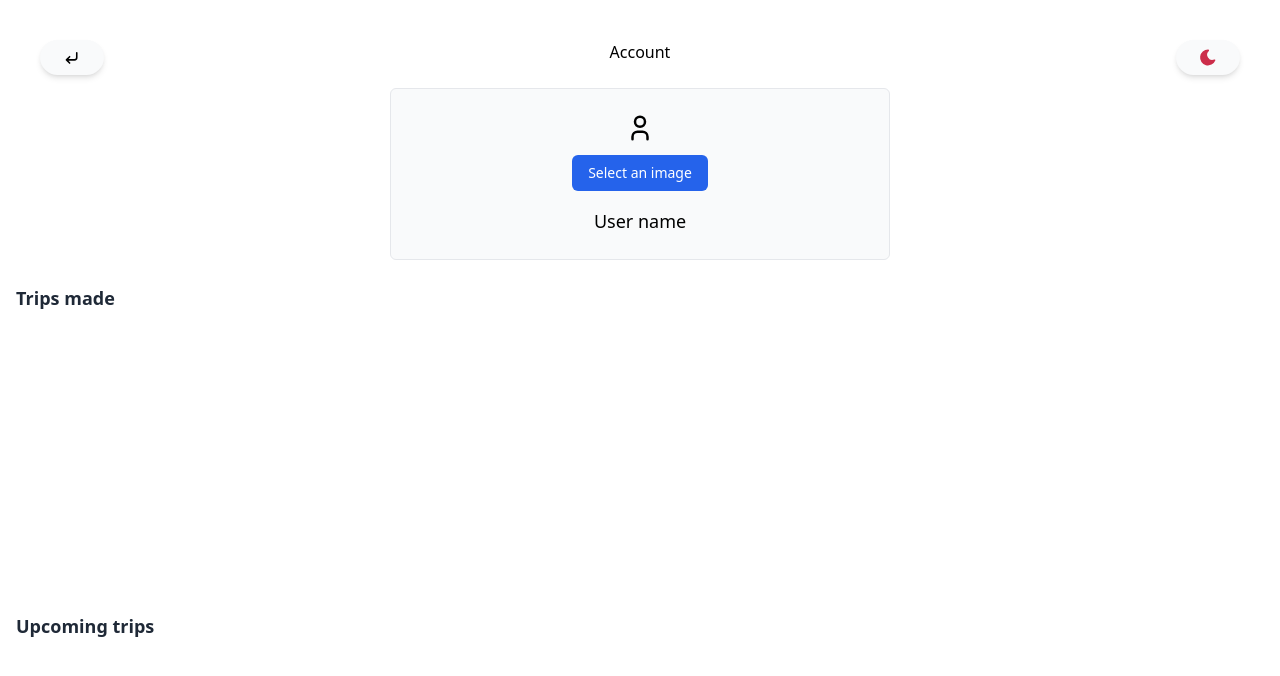
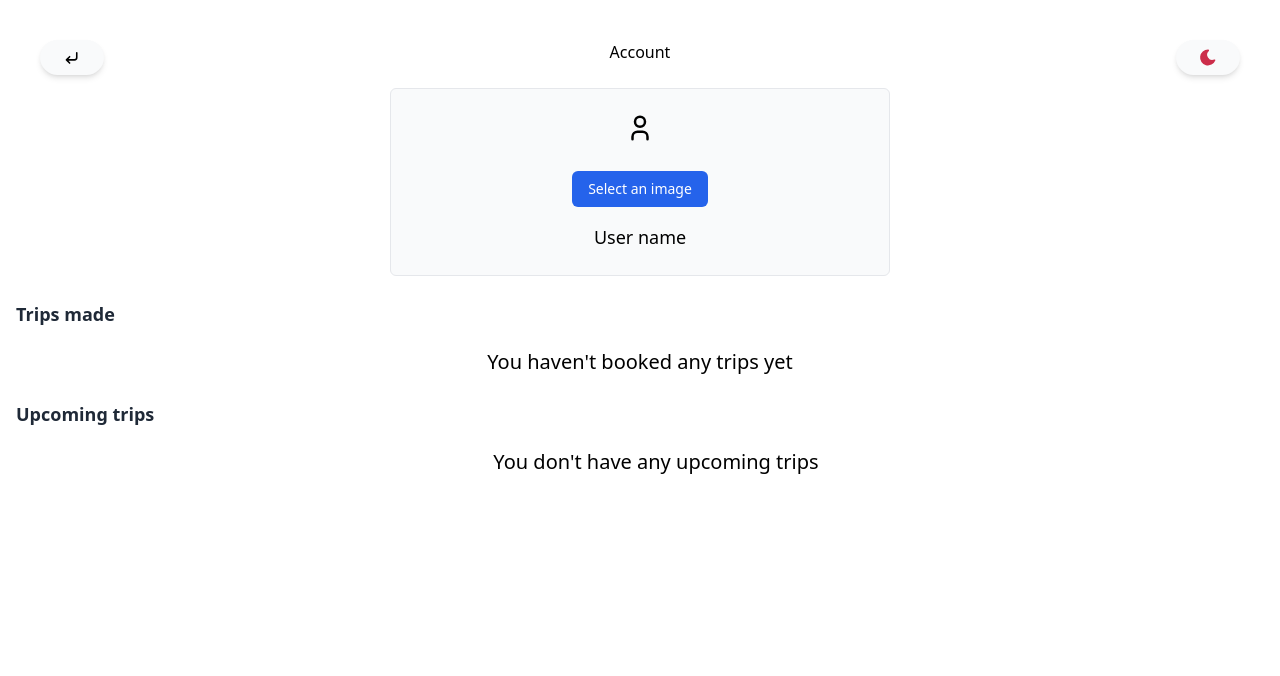
Before and after one commit to diegooooo10/Proyecto1, a React (Vite) app: page /account in a window 1280 px wide. Shown: the top 676 px of the page. Built offline with nearby package versions, Linux system fonts and the light colour scheme.

Commit message:
photo porfile

```diff
--- a/src/components/Acount.jsx
+++ b/src/components/Acount.jsx
@@ -1,5 +1,5 @@
+import { useState, useContext, useEffect } from "react";
 import { ArrowReturn, Dark, User } from "../svg";
-import { useContext } from "react";
 import { DarkModeContext } from "../context/DarkModeContext";
 import { Link } from "react-router-dom";
 import { ReservePlacesContext } from "../context/ReservePlacesContext";
@@ -8,8 +8,32 @@ export const Acount = () => {
   const { isDarkMode, setIsDarkMode } = useContext(DarkModeContext);
   const { upcomingTrips, tripsMade } = useContext(ReservePlacesContext);
 
+  const [profileImage, setProfileImage] = useState(null); // Estado para la imagen de perfil
+
+  // Recuperar la imagen desde localStorage cuando el componente se monta
+  useEffect(() => {
+    const savedProfileImage = localStorage.getItem("profileImage");
+    if (savedProfileImage) {
+      setProfileImage(savedProfileImage); // Establecer la imagen guardada
+    }
+  }, []);
+
   const handleToggle = () => {
     setIsDarkMode(!isDarkMode);
+  };
+
+  const imageProfileChange = (e) => {
+    if (e.target.files[0]) {
+      const reader = new FileReader();
+      reader.onload = (e) => {
+        const imageUrl = e.target.result;
+        setProfileImage(imageUrl); // Establecer la imagen seleccionada
+        localStorage.setItem("profileImage", imageUrl); // Guardar la imagen en localStorage
+      };
+      reader.readAsDataURL(e.target.files[0]);
+    } else {
+      console.log("No image selected");
+    }
   };
 
   return (
@@ -26,15 +50,26 @@ export const Acount = () => {
       <h2 className="mb-5 text-center text-black dark:text-white">Account</h2>
 
       <header className="profileHeader">
-        <User className="mb-4 text-5xl text-gray-500 dark:text-gray-300" />
-        <label htmlFor="porfile" className="profileButton">
+        <div className="mb-4">
+          {profileImage ? (
+            <img
+              src={profileImage} // Mostrar la imagen seleccionada
+              alt="Profile"
+              className="object-cover w-32 h-32 mb-4 rounded-full"
+            />
+          ) : (
+            <User className="w-32 h-32 mb-4 text-gray-500 dark:text-gray-300" /> // Mostrar el componente SVG por defecto
+          )}
+        </div>
+        <label htmlFor="profile" className="profileButton">
           Select an image
         </label>
         <input
           type="file"
           accept="image/png,image/jpeg"
-          name="porfile"
-          id="porfile"
+          name="profile"
+          id="profile"
+          onChange={imageProfileChange}
           className="hidden"
         />
         <p className="mt-4 text-lg font-medium text-black dark:text-white">
@@ -44,9 +79,13 @@ export const Acount = () => {
 
       <article>
         <h2 className="sectionTitle">Trips made</h2>
+        {tripsMade.length === 0 ? (
+          <p className="w-full text-xl text-center text-black dark:text-white">
+            {`You haven't booked any trips yet`}
+          </p>
+        ) : (
           <div className="flex flex-row w-64 h-64 gap-4 overflow-x-scroll custom-scroll">
             {tripsMade.map((lugar, index) => {
-            // Cambiado a tripsMade
               const isEven = index % 2 === 0;
 
               return (
@@ -63,13 +102,18 @@ export const Acount = () => {
               );
             })}
           </div>
+        )}
       </article>
 
       <article>
         <h2 className="sectionTitle">Upcoming trips</h2>
+        {upcomingTrips.length === 0 ? (
+          <p className="absolute w-full text-xl text-center text-black dark:text-white">
+            {`You don't have any upcoming trips`}
+          </p>
+        ) : (
           <div className="flex flex-row w-64 h-64 gap-4 overflow-x-scroll custom-scroll">
             {upcomingTrips.map((lugar, index) => {
-            // Cambiado a upcomingTrips
               const isEven = index % 2 === 0;
 
               return (
@@ -86,6 +130,7 @@ export const Acount = () => {
               );
             })}
           </div>
+        )}
       </article>
     </div>
   );
```
Lines whose indentation alone changed are shown as unchanged.
